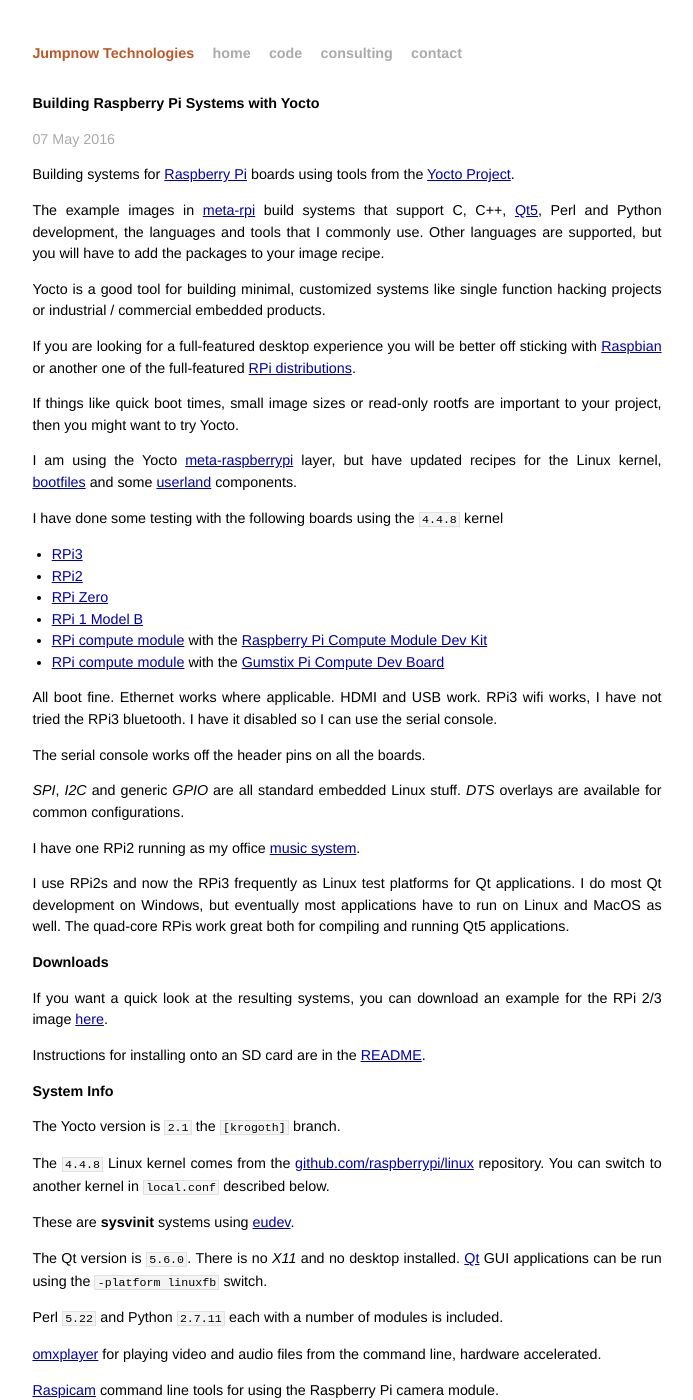
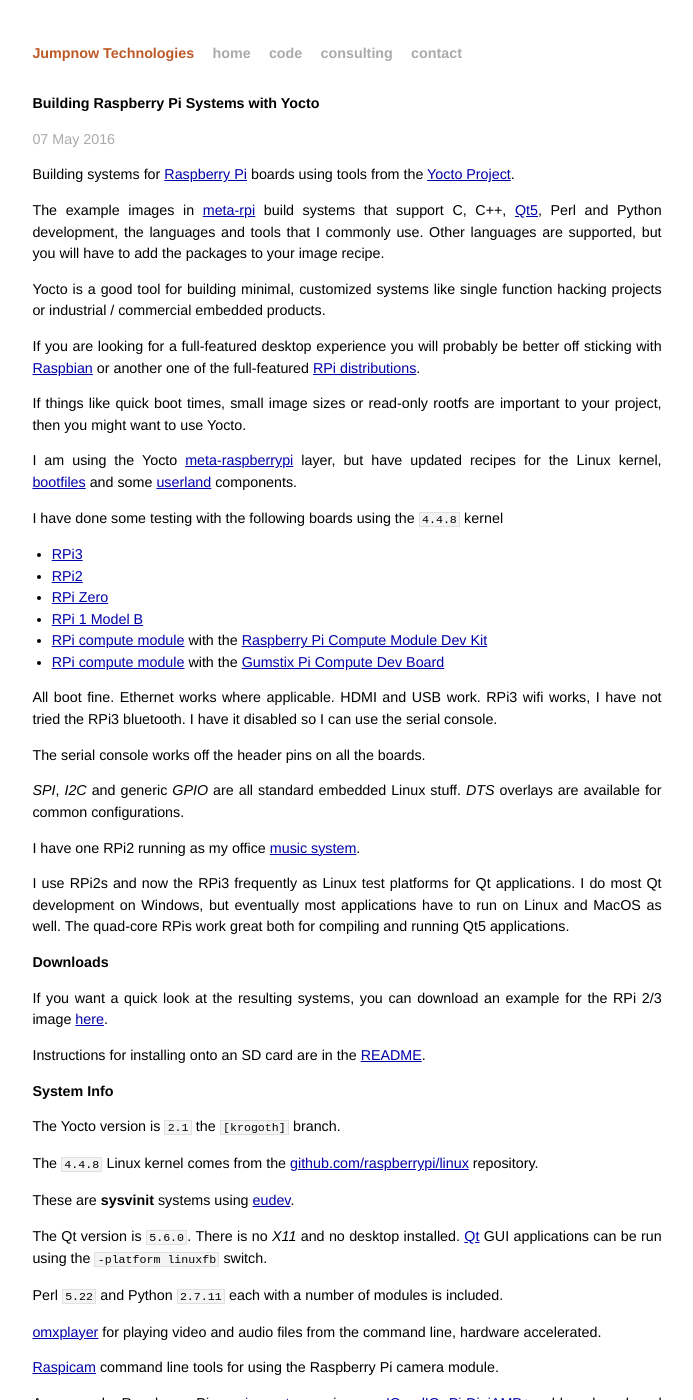
Before and after one commit to jumpnow/jumpnowtek-site, a Jekyll site: the page built from _posts/2015-12-04-Raspberry-Pi-Systems-with-Yocto.md, in a window 1280 px wide and 1400 px high. Shown: the whole window, without its empty margins (293-986 px from the left). Built offline with Jekyll 4.4.1, drawn with Linux system fonts in a browser that asks for light colours.

Commit message:
krogoth updates

```diff
--- a/_posts/2015-12-04-Raspberry-Pi-Systems-with-Yocto.md
+++ b/_posts/2015-12-04-Raspberry-Pi-Systems-with-Yocto.md
@@ -2,7 +2,7 @@
 layout: post
 title: Building Raspberry Pi Systems with Yocto
 description: "Building customized systems for the Raspberry Pi using tools from the Yocto Project"
-date: 2016-05-07 10:00:00
+date: 2016-05-07 10:56:00
 categories: rpi
 tags: [linux, rpi, yocto, rpi2, rpi3, rpi zero, rpi compute]
 ---
@@ -13,9 +13,9 @@
 
 Yocto is a good tool for building minimal, customized systems like single function hacking projects or industrial / commercial embedded products.
 
-If you are looking for a full-featured desktop experience you will be better off sticking with [Raspbian][raspbian] or another one of the full-featured [RPi distributions][rpi-distros].
+If you are looking for a full-featured desktop experience you will probably be better off sticking with [Raspbian][raspbian] or another one of the full-featured [RPi distributions][rpi-distros].
 
-If things like quick boot times, small image sizes or read-only rootfs are important to your project, then you might want to try Yocto.
+If things like quick boot times, small image sizes or read-only rootfs are important to your project, then you might want to use Yocto.
 
 I am using the Yocto [meta-raspberrypi][meta-raspberrypi] layer, but have updated recipes for the Linux kernel, [bootfiles][firmware-repo] and some [userland][userland-repo] components.
 
@@ -49,7 +49,7 @@
 
 The Yocto version is `2.1` the `[krogoth]` branch.
 
-The `4.4.8` Linux kernel comes from the [github.com/raspberrypi/linux][rpi-kernel] repository. You can switch to another kernel in `local.conf` described below.
+The `4.4.8` Linux kernel comes from the [github.com/raspberrypi/linux][rpi-kernel] repository.
 
 These are **sysvinit** systems using [eudev][eudev].
 
```
Also changed, not shown: _posts/2015-11-15-Upgrade-strategy-for-BBB.md (+1 -1 lines).
